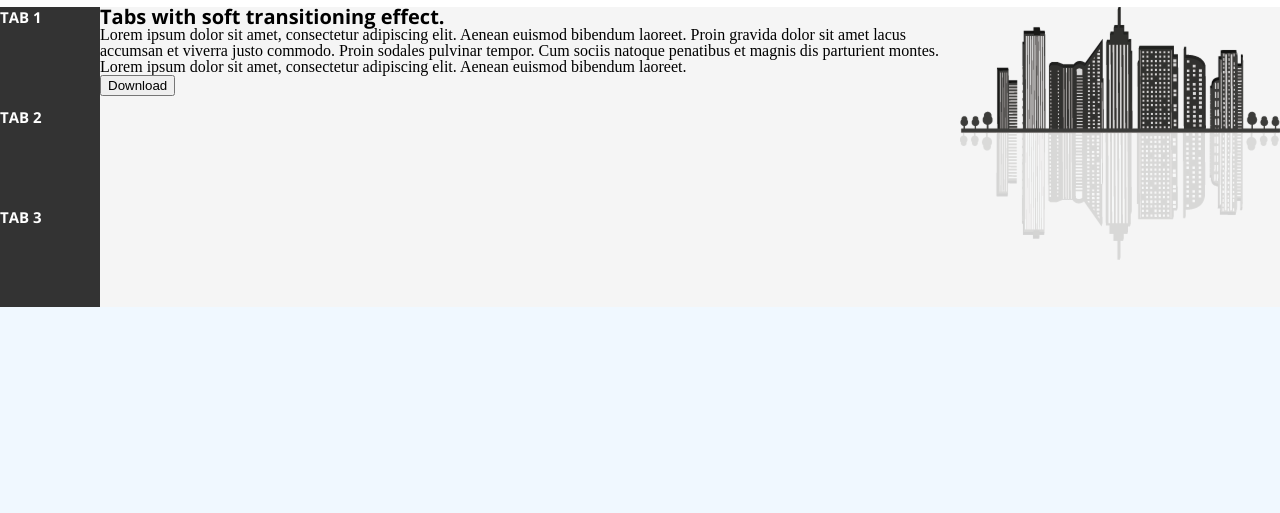
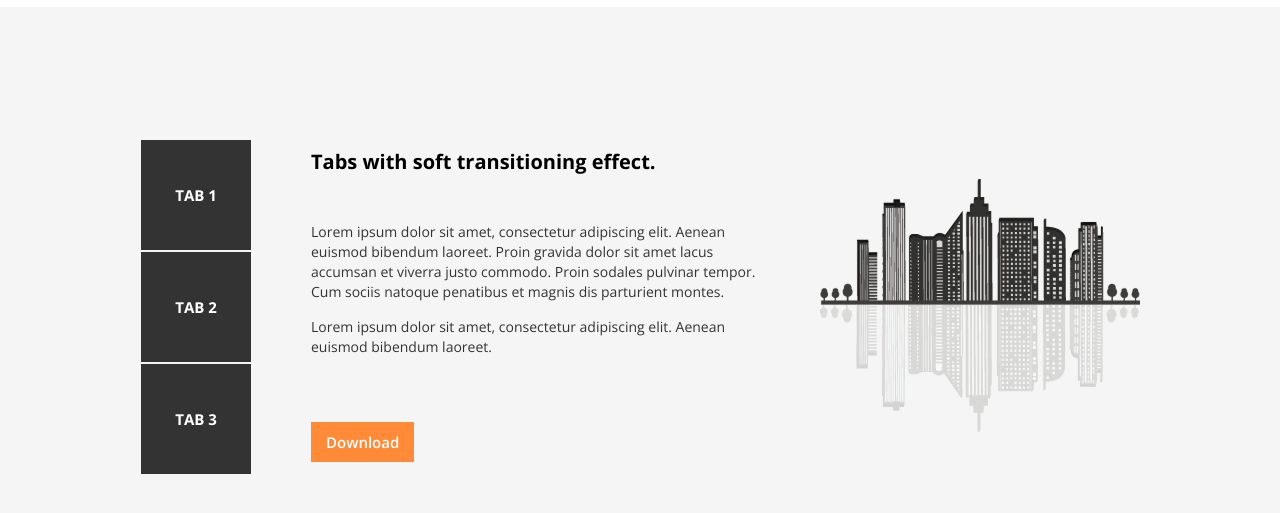
Before and after one commit to DannyDoneva96/sirma-2024, a plain HTML site: page middleExamPrep/index.html in a window 1280 px wide. Shown: the part 803-1316 px from the top of the page. Before the commit the page ends 1110 px from the top, so only its background shows below. Drawn offline with nearby package versions, Linux system fonts and the light colour scheme.

Commit message:
second section is done

```diff
--- a/middleExamPrep/index.html
+++ b/middleExamPrep/index.html
@@ -75,7 +75,7 @@
             <div class="square-tab">TAB 2</div>
             <div class="square-tab">TAB 3</div>
         </div>
-        <div>
+        <div class="desc-sec2-widh">
             <h4 class="second-sec-heading">Tabs with soft transitioning effect.</h4>
             <p class="second-sec-parag">Lorem ipsum dolor sit amet, consectetur adipiscing elit. Aenean euismod
                 bibendum laoreet. Proin gravida dolor sit amet lacus accumsan et viverra
@@ -85,7 +85,7 @@
                 bibendum laoreet.</p>
                 <button class="download-second-sec">Download</button>
         </div>
-        <div><img  class="image-second-sec" src="./assets/images/second-sec-img.png" alt=""></div>
+        <div><img src="./assets/images/second-sec-img.png" alt=""></div>
     </section>
 
 </body>
--- a/middleExamPrep/style.css
+++ b/middleExamPrep/style.css
@@ -207,8 +207,13 @@ ul li a {
 /* ----------------------------second section  ------------------------- */
 
 .section-2 {
+    padding: 0px 140px;
+    height: 600px;
     background-color: #f5f5f5;
     display: flex;
+    align-items: center;
+    justify-content: space-between;
+
 
 }
 
@@ -219,9 +224,12 @@ ul li a {
 }
 
 .square-tab {
-    border: #f5f5f5;
-    width: 100px;
-    height: 100px;
+    display: flex;
+    justify-content: center;
+    align-items: center;
+    border: #f5f5f5 1px solid;
+    width: 110px;
+    height: 110px;
     background-color: #333333;
     text-transform: uppercase;
     font-size: 15px;
@@ -235,16 +243,39 @@ ul li a {
 .square-tab:hover {
     background-color: #ff8b38;
 }
+.desc-sec2-widh{
+    /* width: 340px; */
+    width: 45%;
+}
+.second-sec-heading {
 
-.second-sec-heading {
     font-size: 20px;
     color: #000000;
     font-weight: 700;
     font-family: "Open Sans";
+    padding-bottom: 50px;
+
 }
 
-.second-sec-parag {}
+.second-sec-parag {
+    padding-bottom :15px;
+    font-size: 14px;
+    line-height: 20px;
+    color: #333333;
+    font-weight: 400;
+    font-family: "Open Sans";
+}
 
-.download-second-sec {}
+.download-second-sec {
+    padding:  10px 15px;
+    margin-top: 50px;
+    font-size: 15px;
+    line-height: 20px;
+    color: #ffffff;
+    font-weight: 600;
+    font-family: "Open Sans";
+    background-color: #ff8b38;
+    border:none;
+}
 
 .image-second-sec {}
```
